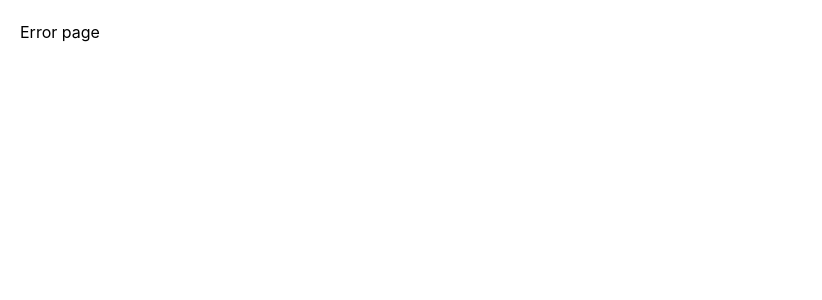
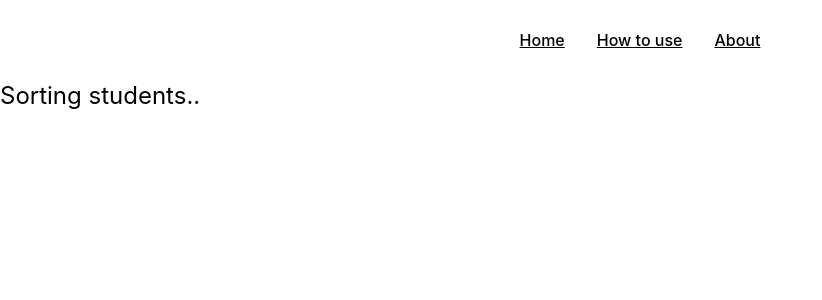
Before and after one commit to caduregel/2tot3, a React (Vite) app: page /sorting in a window 1280 px wide. Before the commit this address had no page. Shown: the top 300 px of the page, without its empty margins (0-822 px from the left). Built offline with nearby package versions, Linux system fonts and the light colour scheme.

Commit message:
created sortStudentsPage

```diff
--- a/src/pages/Home.tsx
+++ b/src/pages/Home.tsx
@@ -106,6 +106,10 @@ function Home() {
         <button className="bg-gray-200 p-2 rounded-sm hover:bg-gray-300 m-4 hover:cursor-pointer" onClick={fillRandom}>Fill In Randomly</button>
         <button className="bg-red-200 p-2 rounded-sm hover:cursor-pointer hover:bg-red-300"
           onClick={resetStudents}>Clear Students</button>
+        {students.length > 10
+          ? <Link className="bg-lime-200 p-2 rounded-sm hover:bg-lime-300 m-4 hover:cursor-pointer"
+            to='/sorting' >Sort Students</Link>
+          : null}
 
       </div>
       {students.map((student, index) => {
--- a/src/pages/SelectFriendsPage.tsx
+++ b/src/pages/SelectFriendsPage.tsx
@@ -1,6 +1,7 @@
 import { useEffect, useState } from "react"
 import { IStudent } from "../interfaces/studentInterface"
 import SearchStudentsDropdown from "../components/SearchStudentsDropdown"
+import { Link } from "react-router-dom"
 
 function SelectFriendsPage() {
     const [students, setStudents] = useState<IStudent[]>(JSON.parse(localStorage.getItem("students") || "{}"))
@@ -30,6 +31,7 @@ function SelectFriendsPage() {
         newStudents[currentStudent] = newStudent
         setStudents(newStudents)
     }
+    console.log(currentStudent, students.length - 1)
     return (
 
         <div className="grid grid-cols-1 justify-items-center">
@@ -60,9 +62,16 @@ function SelectFriendsPage() {
                 <button
                     className="bg-gray-200 p-2 rounded-sm hover:bg-gray-300 m-4 hover:cursor-pointer"
                     onClick={() => { handleStudentChange(false) }}> ← Previous Student</button>
-                <button
-                    className="bg-gray-200 p-2 rounded-sm hover:bg-gray-300 m-4 hover:cursor-pointer"
-                    onClick={() => { handleStudentChange(true) }}>Next Student →</button>
+                {currentStudent == students.length - 1
+                    ? <Link
+                    to="/"
+                    className="bg-gray-200 p-2.5 rounded-sm hover:bg-gray-300 m-4 hover:cursor-pointer"
+                    onClick={() => { handleStudentChange(true) }}>Done</Link>
+                    : <button
+                        className="bg-gray-200 p-2 rounded-sm hover:bg-gray-300 m-4 hover:cursor-pointer"
+                        onClick={() => { handleStudentChange(true) }}>Next Student →</button>
+                }
+
             </div>
         </div>
     )
--- /dev/null
+++ b/src/pages/SortStudentsPage.tsx
@@ -0,0 +1,23 @@
+import { useEffect, useState } from "react"
+
+const SortStudentsPage = () => {
+
+    const [loading, setLoading] = useState(true)
+    const [dots, setDots] = useState("")
+
+    useEffect(() => {
+        const interval = setInterval(() => {
+          setDots((prev) => (prev.length < 3 ? prev + "." : ""));
+        }, 300); // Adjust timing as needed
+
+        return () => clearInterval(interval);
+      }, []);
+
+    return (
+        <div>
+            <h1 className="text-2xl">Sorting students{dots}</h1>
+        </div>
+    )
+}
+
+export default SortStudentsPage
```
Also changed, not shown: src/routes.tsx (+6 -1 lines).
